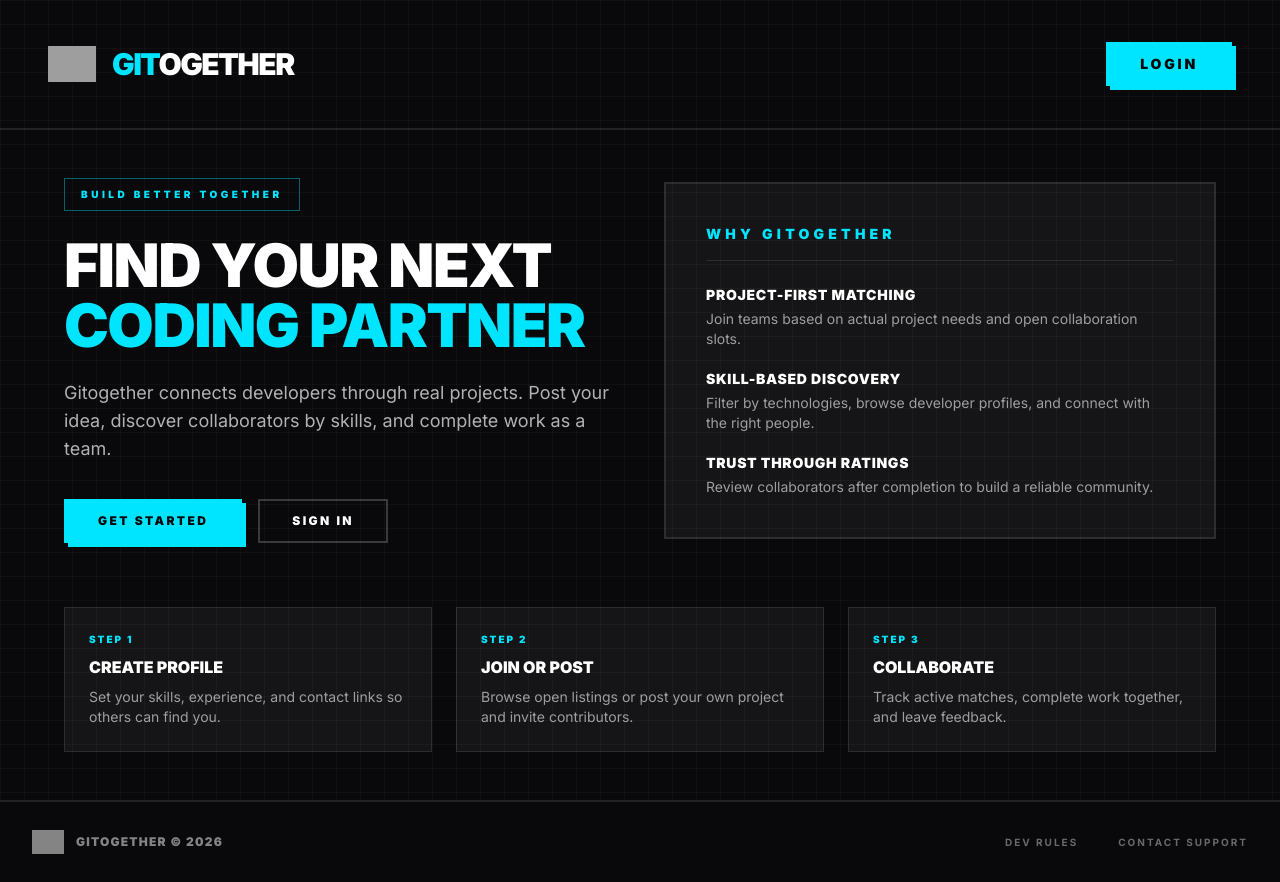
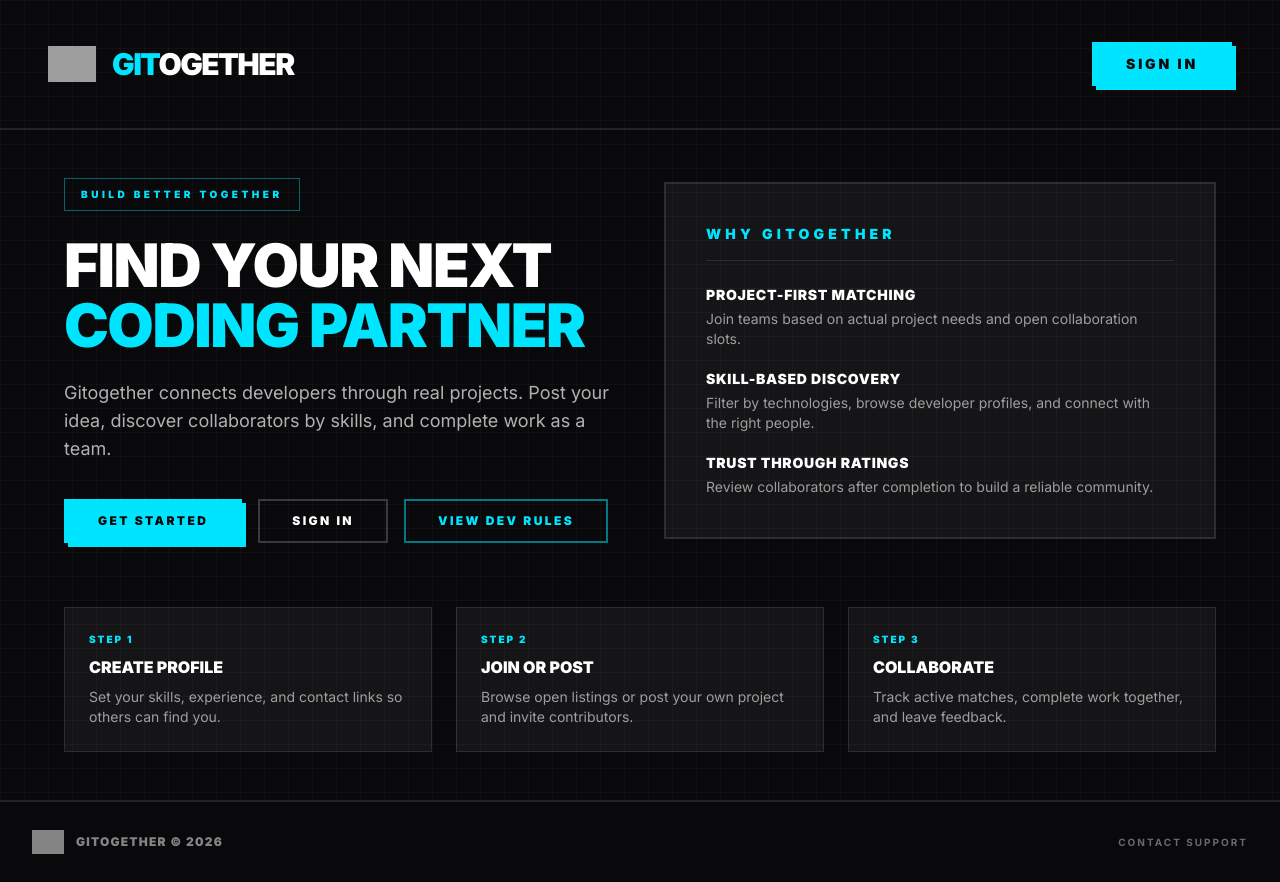
Before and after one commit to Hasan279/Gitogether, a Flask app: page / in a window 1280 px wide. Run offline with Flask 3, Linux system fonts and the light colour scheme; some libraries are stand-ins or nearby versions; grey boxes are pictures that could not be loaded.

Commit message:
homepage fix

```diff
--- a/templates/base.html
+++ b/templates/base.html
@@ -344,7 +344,7 @@
           href="{{ url_for('auth.login') }}"
           class="street-btn px-8 py-2.5 text-sm inline-block active:translate-x-[4px] active:translate-y-[4px] active:shadow-none"
         >
-          Login
+          Sign In
         </a>
         {% endif %} {% endif %}
       </div>
@@ -421,11 +421,6 @@
           >
           {% else %}
           <a
-            href="{{ url_for('dashboard.rules') }}"
-            class="hover:text-brand-teal transition"
-            >Dev Rules</a
-          >
-          <a
             href="mailto:k242534@nu.edu.pk?subject=Gitogether%20Support%20Request"
             class="hover:text-brand-teal transition"
             >Contact Support</a
--- a/templates/home.html
+++ b/templates/home.html
@@ -30,6 +30,12 @@
           class="border-2 border-white/20 text-white px-8 py-3 text-xs font-black uppercase tracking-[0.2em] hover:border-brand-teal hover:text-brand-teal transition-colors"
         >
           Sign In
+        </a>
+        <a
+          href="{{ url_for('dashboard.rules') }}"
+          class="border-2 border-brand-teal/50 text-brand-teal px-8 py-3 text-xs font-black uppercase tracking-[0.2em] hover:bg-brand-teal hover:text-brand-dark transition-colors"
+        >
+          View Dev Rules
         </a>
       </div>
     </div>
```
